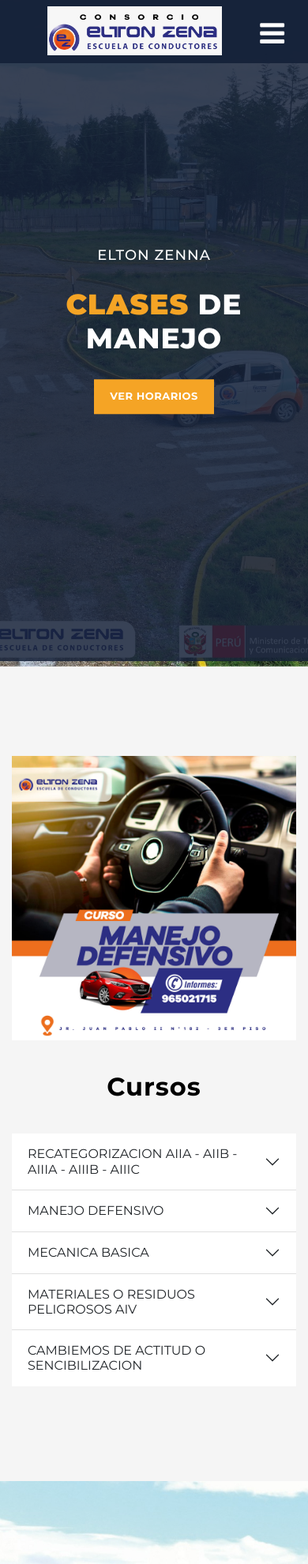
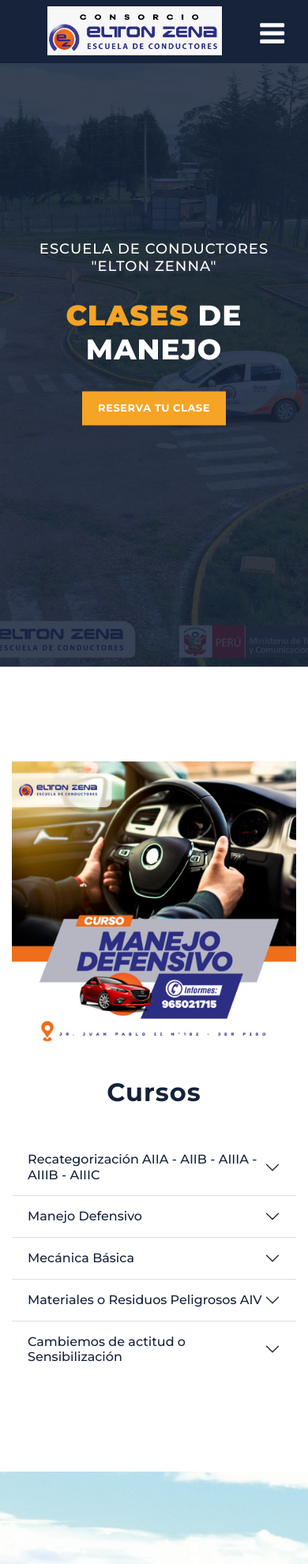
Before and after one commit to Yuvixa/escuela_conductores, a plain HTML site: page index.html in a window 390 px wide. Shown: the top 1980 px of the page at 79% size. Drawn offline with nearby package versions, Linux system fonts and the light colour scheme.

Commit message:
responsive

```diff
--- a/assets/css/templatemo-grad-school.css
+++ b/assets/css/templatemo-grad-school.css
@@ -305,7 +305,7 @@
   position: relative;
   max-height: 100%;
   overflow: hidden;
-  margin-bottom: -7px;
+
 }
 
 #bg-banner {
@@ -314,21 +314,21 @@
   max-width: 100%;
   max-height: 100vh;
   object-fit: cover;
-  z-index: -1;
-}
-
+
+}
+
+.video-overlay {
+  position: absolute;
+  background-color: rgba(22, 34, 57, 0.85);
+  top: 0;
+  left: 0;
+  bottom: 0px;
+  width: 100%;
+  max-height: 100%;
+}
 /* #bg-video::-webkit-media-controls {
     display: none !important;
 } */
-
-.video-overlay {
-  position: absolute;
-  background-color: rgba(22, 34, 57, 0.85);
-  top: 0;
-  left: 0;
-  bottom: 7px;
-  width: 100%;
-}
 
 .main-banner .caption {
   text-align: center;
@@ -493,7 +493,7 @@
 /* Why Choosing Us */
 
 section.why-us {
-  background-color: whitesmoke;
+  background-color: white;
   /* background-image: url
   (../images/choosing-bg.jpg);
   background-color: #172238;
@@ -501,9 +501,58 @@
   background-size: cover;
   padding-bottom: 100px; */
 }
+.accordion-button {
+  background-color: white;
+  color: rgba(22, 34, 57);
+  font-weight: 500;
+
+}
+.accordion-header {
+  color: red;
+}
 
 #tabs {
   text-align: center;
+}
+#tabs h4 {
+  margin-top: 40px;
+  font-size: 32px;
+  font-weight: 700;
+  letter-spacing: 1px;
+  color: rgba(22, 34, 57);
+  margin-bottom: 40px;
+
+}
+
+#tabs p {
+  color: black;
+  font-size: 15px;
+  line-height: 28px;
+}
+
+.tabs-content {
+  /* margin-top: 60px; */
+  text-align: left;
+  padding-top: 120px;
+  padding-bottom: 120px;
+}
+
+@media screen and (max-width: 767px) {
+  .tabs-content {
+    text-align: center;
+  }
+}
+
+.tabs-content img {
+  width: 100%;
+  overflow: hidden;
+  padding-right: 45px;
+}
+
+@media screen and (max-width: 767px) {
+  .tabs-content img {
+    padding-right: 0px;
+  }
 }
 /* #tabs ul {
   margin: 0;
@@ -579,46 +628,7 @@
 #tabs ul .ui-tabs-active a:before {
   border-color: #f5a425;
 } */
-#tabs h4 {
-  margin-top: 40px;
-  font-size: 32px;
-  font-weight: 700;
-  letter-spacing: 1px;
-  color: black;
-  margin-bottom: 40px;
-
-}
-
-#tabs p {
-  color: black;
-  font-size: 15px;
-  line-height: 28px;
-}
-
-.tabs-content {
-  /* margin-top: 60px; */
-  text-align: left;
-  padding-top: 120px;
-  padding-bottom: 120px;
-}
-
-@media screen and (max-width: 767px) {
-  .tabs-content {
-    text-align: center;
-  }
-}
-
-.tabs-content img {
-  width: 100%;
-  overflow: hidden;
-  padding-right: 45px;
-}
-
-@media screen and (max-width: 767px) {
-  .tabs-content img {
-    padding-right: 0px;
-  }
-}
+
 
 /* Coming Soon */
 
@@ -900,7 +910,7 @@
 }
 
 section.video .left-content h4 {
-  margin-top: 20px;
+  margin-top: 0px;
   font-size: 30px;
   color: #fff;
   font-weight: 800;
@@ -912,10 +922,14 @@
 
 section.video p{
   background-color: rgba(0, 0, 0, .3);
+  color: white;
+  font-size: 20px;
+  line-height: 40px;
+
 }
 section.video .left-content h4 em {
   font-style: normal;
-  color: #f5a425;
+
 
 }
 video {
--- a/index.html
+++ b/index.html
@@ -60,10 +60,20 @@
 
   <!-- ***** Main Banner Area Start ***** -->
   <section class="section main-banner" id="top" data-section="section1">
-    <img src="assets/images/clasemanejo.jpg" id="bg-banner">
+    <img  src="assets/images/clasemanejo.jpg" id="bg-banner">
     </img>
-
-    <!-- <iframe
+    <div class="video-overlay header-text">
+      <div class="caption">
+        <h6>Escuela de conductores "Elton Zenna"</h6>
+        <h2><em>Clases</em> de Manejo</h2>
+        <div class="main-button">
+          <div class="scroll-to-section">
+            <a href="#section2">Reserva tu clase</a>
+          </div>
+        </div>
+      </div>
+    </div>
+        <!-- <iframe
         id="bg-banner"
         src="https://www.facebook.com/plugins/video.php?height=314&href=https%3A%2F%2Fwww.facebook.com%2F100069806812899%2Fvideos%2F524815116008062%2F&show_text=false&width=560&t=0"
         width="560"
@@ -76,18 +86,6 @@
         allowfullscreen="true"
       ></iframe
       > -->
-
-    <div class="video-overlay header-text">
-      <div class="caption">
-        <h6>Elton Zenna</h6>
-        <h2><em>Clases</em> de Manejo</h2>
-        <div class="main-button">
-          <div class="scroll-to-section">
-            <a href="#section2">Ver horarios</a>
-          </div>
-        </div>
-      </div>
-    </div>
   </section>
   <!-- ***** Main Banner Area End ***** -->
 
@@ -205,7 +203,7 @@
                         <div class="accordion-item">
                           <h2 class="accordion-header" id="flush-headingOne">
                             <button class="accordion-button collapsed" type="button" data-bs-toggle="collapse" data-bs-target="#flush-collapseOne" aria-expanded="false" aria-controls="flush-collapseOne">
-                              RECATEGORIZACION AIIA - AIIB - AIIIA - AIIIB - AIIIC
+                              Recategorización AIIA - AIIB - AIIIA - AIIIB - AIIIC
                             </button>
                           </h2>
                           <div id="flush-collapseOne" class="accordion-collapse collapse" aria-labelledby="flush-headingOne" data-bs-parent="#accordionFlushExample">
@@ -215,41 +213,47 @@
                         <div class="accordion-item">
                           <h2 class="accordion-header" id="flush-headingTwo">
                             <button class="accordion-button collapsed" type="button" data-bs-toggle="collapse" data-bs-target="#flush-collapseTwo" aria-expanded="false" aria-controls="flush-collapseTwo">
-                              MANEJO DEFENSIVO
+                              Manejo Defensivo
                             </button>
                           </h2>
                           <div id="flush-collapseTwo" class="accordion-collapse collapse" aria-labelledby="flush-headingTwo" data-bs-parent="#accordionFlushExample">
-                            <div class="accordion-body">Curso de Manejo Defensivo🚗👨 Dirigido para empresas y público en general. Solicita tu proforma y obtén un descuentos corporativos.💪</div>
+                            <div class="accordion-body">Curso de Manejo Defensivo. Dirigido para empresas y público en general. Solicita tu proforma y obtén un descuentos corporativos.</div>
                           </div>
                         </div>
                         <div class="accordion-item">
                           <h2 class="accordion-header" id="flush-headingThree">
                             <button class="accordion-button collapsed" type="button" data-bs-toggle="collapse" data-bs-target="#flush-collapseThree" aria-expanded="false" aria-controls="flush-collapseThree">
-                              MECANICA BASICA
+                              Mecánica Básica
                             </button>
                           </h2>
                           <div id="flush-collapseThree" class="accordion-collapse collapse" aria-labelledby="flush-headingThree" data-bs-parent="#accordionFlushExample">
-                            <div class="accordion-body"> que consiste en la enseñanza de las partes internas de tu automóvil y como poder solucionarlo en un caso de emergencia.</div>
+                            <div class="accordion-body"> Enseñanza de las partes internas de tu automóvil y como poder solucionarlo en un caso de emergencia.</div>
                           </div>
                         </div>
                         <div class="accordion-item">
                           <h2 class="accordion-header" id="flush-headingFour">
                             <button class="accordion-button collapsed" type="button" data-bs-toggle="collapse" data-bs-target="#flush-collapseFour" aria-expanded="false" aria-controls="flush-collapseFour">
-                              MATERIALES O RESIDUOS PELIGROSOS AIV
+                              Materiales o Residuos Peligrosos AIV
                             </button>
                           </h2>
                           <div id="flush-collapseFour" class="accordion-collapse collapse" aria-labelledby="flush-headingFour" data-bs-parent="#accordionFlushExample">
-                            <div class="accordion-body"> que consiste en la enseñanza de las partes internas de tu automóvil y como poder solucionarlo en un caso de emergencia.</div>
+                            <div class="accordion-body"> Los materiales y residuos peligrosos son aquellas sustancias,
+                              elementos, insumos, productos y subproductos, o sus mezclas, en estado sólido, líquido y gaseoso
+                              que por sus características físicas, químicas, toxicológicas, de explosividad o que por su carácter de
+                              ilícito, representan riesgos para la salud de las personas, el medio ambiente y la propiedad.</div>
                           </div>
                         </div>
                         <div class="accordion-item">
                           <h2 class="accordion-header" id="flush-headingFive">
                             <button class="accordion-button collapsed" type="button" data-bs-toggle="collapse" data-bs-target="#flush-collapseFive" aria-expanded="false" aria-controls="flush-collapseFive">
-                              CAMBIEMOS DE ACTITUD O SENCIBILIZACION
+                              Cambiemos de actitud o Sensibilización
                             </button>
                           </h2>
                           <div id="flush-collapseFive" class="accordion-collapse collapse" aria-labelledby="flush-headingFive" data-bs-parent="#accordionFlushExample">
-                            <div class="accordion-body"> que consiste en la enseñanza de las partes internas de tu automóvil y como poder solucionarlo en un caso de emergencia.</div>
+                            <div class="accordion-body"> Te ofrecemos
+                              docentes especializados,  certificación y calificaciones como conductor defensivo apto para 4x4.
+                            Full Práctica
+                            </div>
                           </div>
                         </div>
                       </div>
@@ -595,19 +599,15 @@
   <section class="section video" data-section="section5">
     <div class="container">
       <div class="row">
-        <div class="col-md-6 align-self-center">
+        <div class="col-md-6 ">
           <div class="left-content">
             <span></span>
-            <h4>Escuela De Conductores <em>Elton Zena</em></h4>
+            <h4 class="text-center text-lg-left">Escuela De Conductores <br> <em>Elton Zena</em></h4>
             <p>
               ¡Estamos contigo en todo el proceso de la obtención de tu licencia
               de conducir! El mejor circuito de manejo de Cajamarca y autorizado
               por el MTC te espera, reserva hoy mismo con nosotros.
-              <a rel="nofollow" href="https://templatemo.com/contact" target="_parent">contact TemplateMo</a>
             </p>
-            <div class="main-button">
-              <a rel="nofollow" href="https://fb.com/templatemo" target="_parent">External URL</a>
-            </div>
           </div>
         </div>
         <div class="col-md-6 ">
```
